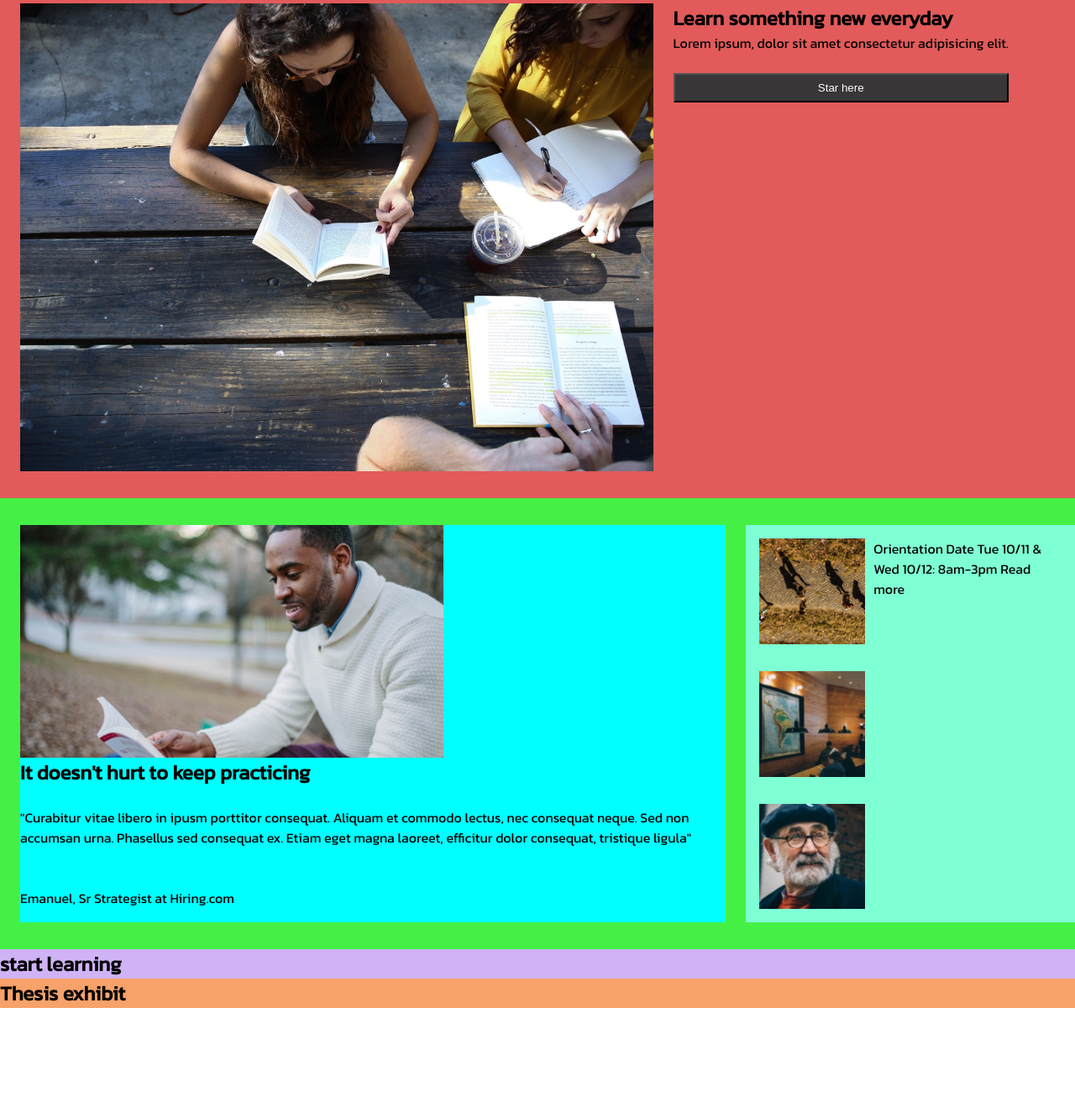
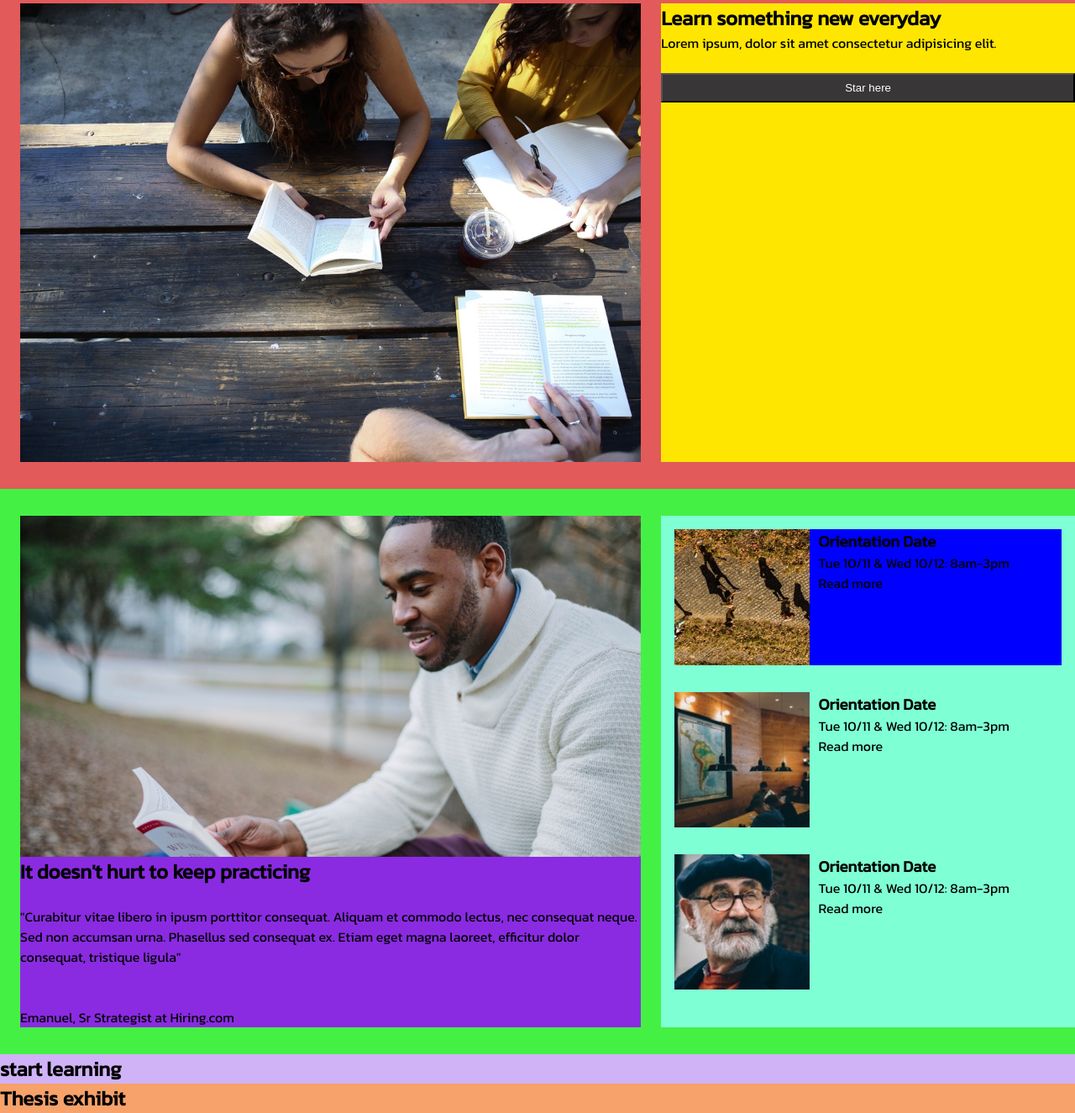
Before and after one commit to ThanunSugu/28-nun-colmar, a plain HTML site: page index.html in a window 1280 px wide. Shown: the part 98-1423 px from the top of the page at 84% size. Before the commit the page ends 1298 px from the top, so only its background shows below. Drawn offline with Linux system fonts and the light colour scheme.

Commit message:
modify flexbox section 1-2

```diff
--- a/index.html
+++ b/index.html
@@ -35,9 +35,11 @@
 
 <!-- section-learn -->
         <section class="section-learn">
+            <div class="left-section-learn">
                 <img src="/asset/capstone_colmar_assets/images/banner.jpg" alt="learning" class="img-60" />
+            </div>
 
-            <div class="text-section-learn">
+            <div class="right-section-learn">
                 <h2>Learn something new everyday</h2>
                 <p>Lorem ipsum, dolor sit amet consectetur adipisicing elit.</p>
                 <br>
@@ -50,12 +52,14 @@
             <div class="left-section-practicing">
 
                 <img src="/asset/capstone_colmar_assets/images/information-main.jpg" class="img-60"/>
+                <div style="background-color: blueviolet; width: 100%;">
                     <h2>It doesn't hurt to keep practicing</h2>
                     <br>
                     <p>"Curabitur vitae libero in ipusm porttitor consequat. Aliquam et commodo lectus, nec consequat neque. Sed non accumsan urna. Phasellus sed consequat ex. Etiam eget magna laoreet, efficitur dolor consequat, tristique ligula"</p>
                     <br>
                     <br>
                     <p>Emanuel, Sr Strategist at Hiring.com</p>
+                </div>
 
             </div>
 
@@ -63,16 +67,31 @@
                 <div class="right-practicing-text-a">
                     <img src="/asset/capstone_colmar_assets/images/information-orientation.jpg" class="img-30"/>
 
-                    <p>Orientation Date
-                        Tue 10/11 & Wed 10/12: 8am-3pm
+                    <div>
+                        <h3>Orientation Date</h3>
+                        <p>Tue 10/11 & Wed 10/12: 8am-3pm</p>
+                        <p>Read more</p>
+                    </div>
 
-                        Read more</p>
+
                 </div>
+
                 <div class="right-practicing-text-b">
                     <img src="/asset/capstone_colmar_assets/images/information-campus.jpg" class="img-30"/>
+
+                    <div>
+                        <h3>Orientation Date</h3>
+                        <p>Tue 10/11 & Wed 10/12: 8am-3pm</p>
+                        <p>Read more</p>
+                    </div>
                 </div>
                 <div class="right-practicing-text-c">
                     <img src="/asset/capstone_colmar_assets/images/information-guest-lecture.jpg" class="img-30"/>
+                    <div>
+                        <h3>Orientation Date</h3>
+                        <p>Tue 10/11 & Wed 10/12: 8am-3pm</p>
+                        <p>Read more</p>
+                    </div>
 
                 </div>
 
--- a/styles.css
+++ b/styles.css
@@ -15,11 +15,11 @@
     /* font-size: 2rem; */
 }
 .img-60{
-    width: 60%;
+    max-width: 100%;
     height: auto;
 }
 .img-30{
-    width: 35%;
+    max-width: 35%;
     height: auto;
 }
 
@@ -125,6 +125,21 @@ strong{
     flex-grow: 1;
 }
 
+.left-section-learn{
+    background-color: aqua;
+    display: flex;
+    flex-direction: column;
+    /* flex-grow: 1; */
+    width: 60%;
+}
+
+.right-section-learn{
+    background-color: rgb(255, 230, 0);
+    display: flex;
+    flex-direction: column;
+    /* flex-grow: 1; */
+    width: 40%;
+}
 
 
 .submit{
@@ -159,6 +174,7 @@ strong{
     display: flex;
     flex-direction: column;
     /* flex-grow: 1; */
+    width: 60%;
 }
 
 
@@ -167,15 +183,21 @@ strong{
     flex-grow: 1;
     display: flex;
     flex-direction: column;
+    width: 40%;
 
 }
 
 .right-practicing-text-a{
+    background-color: blue;
     display: flex;
     flex-direction: row;
     gap: 10px;
     margin: 16px;
 }
+
+
+
+
 
 .right-practicing-text-b{
     display: flex;
```
Lines whose indentation alone changed are shown as unchanged.
